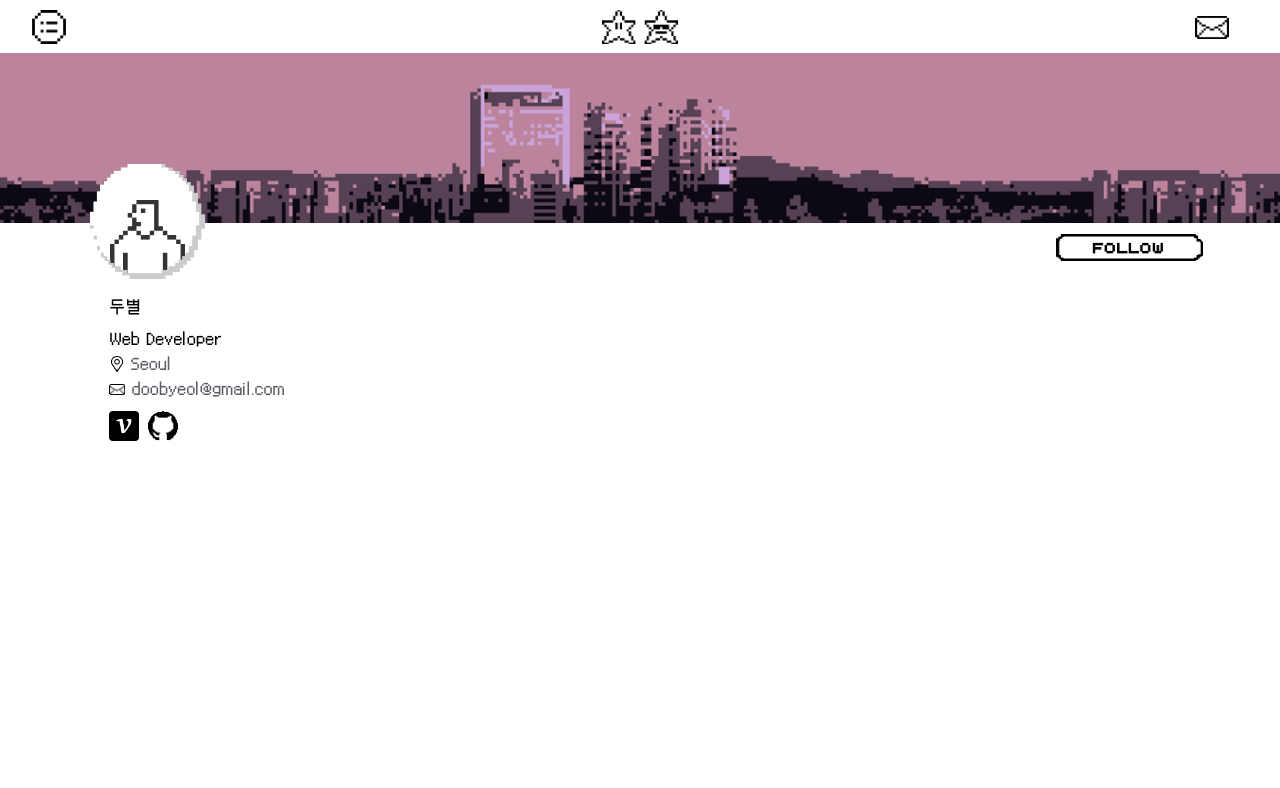
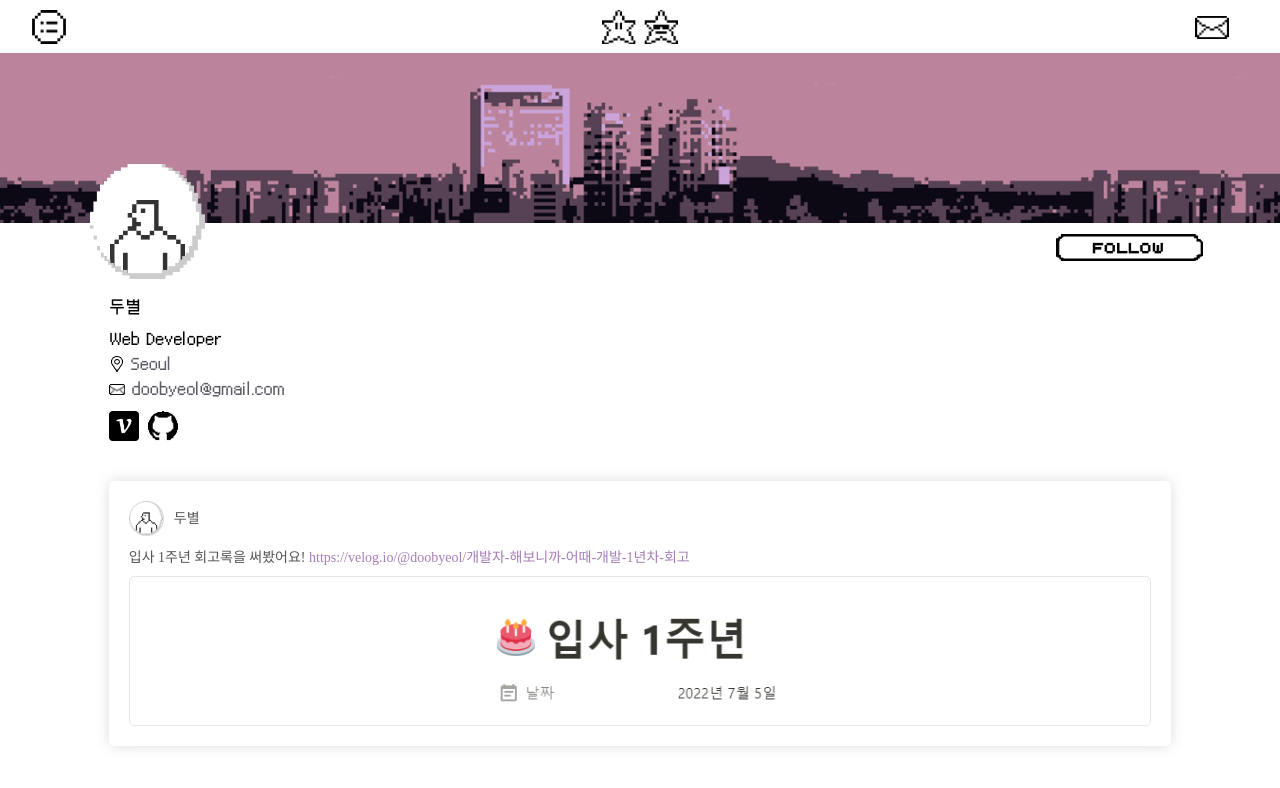
Before and after one commit to doobyeol/portfolio, a Vue app: page / in a window 1280 px wide. Shown: the top 788 px of the page. Built offline with nearby package versions, Linux system fonts and the light colour scheme.

Commit message:
ADD: timeline column component

```diff
--- /dev/null
+++ b/src/components/Profile.vue
@@ -0,0 +1,144 @@
+<script setup lang="ts">
+import { ref, onBeforeMount } from "vue";
+</script>
+
+<template>
+  <div class="content">
+    <div class="cover"></div>
+    <div class="profile">
+      <div class="pic"></div>
+    </div>
+    <div class="button">
+      <a href="https://github.com/doobyeol" target="_blink"></a>
+    </div>
+  </div>
+  <ul class="txt">
+    <li class="name">두별</li>
+    <li>Web Developer</li>
+    <li class="flex gray"><span class="pin"></span> Seoul</li>
+    <li class="flex gray">
+      <a href="mailto:doobyeol@gmail.com">
+        <span class="mail"></span> doobyeol@gmail.com
+      </a>
+    </li>
+    <li class="flex">
+      <a
+        href="https://velog.io/@doobyeol"
+        target="_blink"
+        class="velog icon"
+        title="velog"
+      ></a>
+      <a
+        href="https://github.com/doobyeol"
+        target="_blink"
+        class="github icon"
+        title="github"
+      ></a>
+    </li>
+  </ul>
+</template>
+
+<style scoped>
+.txt li .icon {
+  width: 30px;
+  height: 30px;
+  display: block;
+  background-size: cover;
+  margin: 9px 9px 0 0;
+}
+.gray {
+  color: rgb(91, 92, 101);
+}
+
+.github {
+  background-image: url(/src/assets/img/content/github.png);
+}
+
+.velog {
+  background-image: url(/src/assets/img/content/velog.png);
+  border-radius: 3px;
+}
+
+.pin {
+  width: 16px;
+  height: 16px;
+  margin: 4px 5px 0 0;
+  background-size: cover;
+  background-image: url(/src/assets/img/content/pin.png);
+}
+
+.mail {
+  display: inline-block;
+  width: 16px;
+  height: 11px;
+  background-size: cover;
+  background-image: url(/src/assets/img/header/icon_03.png);
+}
+
+.content {
+  position: relative;
+  width: 100%;
+}
+
+.content > .cover {
+  background-image: url(/src/assets/img/content/cover_13.png);
+  width: 100%;
+  height: 170px;
+  background-size: contain;
+  background-position: center;
+}
+
+.content > .profile {
+  position: absolute;
+  top: 65%;
+  left: 7%;
+}
+
+.content > .profile > .pic {
+  background-image: url("/src/assets/img/content/pic_15.png");
+  width: 115px;
+  height: 115px;
+  background-position: center;
+  background-size: cover;
+}
+
+.content > .button {
+  background-image: url(/src/assets/img/content/button_20.png);
+  width: 147px;
+  height: 27px;
+  background-position: center;
+  background-size: cover;
+  float: right;
+  margin-right: 6%;
+  margin-top: 11px;
+  cursor: pointer;
+}
+
+.content > .button > a {
+  height: 100%;
+  display: block;
+}
+
+.txt {
+  width: 83%;
+  margin: 0 auto;
+  padding: 64px 0 0;
+  color: black;
+}
+
+.txt > li {
+  font-size: 1.3em;
+  line-height: 25px;
+}
+
+.txt > .name {
+  font-size: 1.3em;
+  line-height: 40px;
+}
+
+@media (max-width: 920px) {
+  .content > .cover {
+    background-size: cover;
+  }
+}
+</style>
--- /dev/null
+++ b/src/components/Timeline.vue
@@ -0,0 +1,88 @@
+<script setup lang="ts">
+</script>
+
+<template>
+  <div class="timelineWrap">
+    <div class="content">
+      <div class="profile">
+        <div class="img" />
+        <p class="name">두별</p>
+      </div>
+      <div class="column">
+        <p>
+          입사 1주년 회고록을 써봤어요!
+          <a
+            target="_blink"
+            href="https://velog.io/@doobyeol/개발자-해보니까-어때-개발-1년차-회고"
+            >https://velog.io/@doobyeol/개발자-해보니까-어때-개발-1년차-회고</a
+          >
+        </p>
+        <div class="img">
+          <a
+            target="_blink"
+            href="https://velog.io/@doobyeol/개발자-해보니까-어때-개발-1년차-회고"
+          >
+            <img
+              width="100%"
+              height="100%"
+              src="/src/assets/img/timeline/221130.png"
+            />
+          </a>
+        </div>
+      </div>
+    </div>
+  </div>
+</template>
+
+<style scoped>
+.timelineWrap {
+  width: 100%;
+  margin-top: 40px;
+  font-family: "";
+}
+
+.timelineWrap .content {
+  width: 83%;
+  margin: 40px auto 0;
+  border-radius: 5px;
+  box-shadow: 0px 0px 15px -2px rgb(150 151 158 / 43%);
+  padding: 20px;
+}
+
+.timelineWrap .profile {
+  display: flex;
+}
+.timelineWrap .profile .name {
+  line-height: 35px;
+  padding-left: 10px;
+}
+.timelineWrap .profile .img {
+  width: 35px;
+  height: 35px;
+  border: 1px solid rgba(204, 204, 204, 0.734);
+  border-radius: 20px;
+  background-image: url(/src/assets/img/content/pic_15.png);
+  background-position: center;
+  background-size: cover;
+}
+
+.timelineWrap .column {
+  margin-top: 10px;
+}
+
+.timelineWrap .column a {
+  color: #a67db6;
+}
+.timelineWrap .column .img {
+  width: 100%;
+  height: 150px;
+  background-size: cover;
+  margin-top: 10px;
+  border-radius: 5px;
+  border: 1px solid #e7e7e7;
+}
+
+.timelineWrap .column .img img {
+  object-fit: contain;
+}
+</style>
--- a/src/css/common.css
+++ b/src/css/common.css
@@ -81,7 +81,9 @@ body {
     height: 53px;
 }
 
-.hdrWrap>header {}
+.hdrWrap>header {
+    box-shadow: 0px 14px 30px -15px rgba(150, 151, 158, 0.25);
+}
 
 .hdrWrap>header>ul {
     overflow: hidden;
--- a/src/views/About.vue
+++ b/src/views/About.vue
@@ -73,7 +73,7 @@ function showPopup() {
   max-height: 30px;
   background-image: url(/src/assets/img/mail/emoji.png);
   background-size: cover;
-  margin: 10px 0 0 9px;
+  margin: 6px 0 0 9px;
   flex: 1;
 }
 .input_wrap .input {
@@ -85,7 +85,7 @@ function showPopup() {
 
 .input_wrap .input p {
   width: 100%;
-  margin: 11px 0 0 9px;
+  margin: 7px 0 0 9px;
 }
 
 .input_wrap .send {
--- a/src/views/Home.vue
+++ b/src/views/Home.vue
@@ -1,151 +1,27 @@
 <script setup lang="ts">
 import { ref, onBeforeMount } from "vue";
+import Profile from "@/components/Profile.vue";
+import Timeline from "@/components/Timeline.vue";
 </script>
 
 <template>
-  <div class="content">
-    <div class="cover"></div>
-    <div class="profile">
-      <div class="pic"></div>
-    </div>
-    <div class="button">
-      <a href="https://github.com/doobyeol" target="_blink"></a>
-    </div>
+  <div class="contentWrap">
+    <Profile></Profile>
+    <Timeline></Timeline>
   </div>
-  <ul class="txt">
-    <li class="name">두별</li>
-    <li>Web Developer</li>
-    <!-- <li>doobyeol@gmail.com</li> -->
-    <li class="flex gray"><span class="pin"></span> Seoul</li>
-    <li class="flex gray">
-      <a href="mailto:doobyeol@gmail.com">
-        <span class="mail"></span> doobyeol@gmail.com
-      </a>
-    </li>
-    <li class="flex">
-      <a
-        href="https://velog.io/@doobyeol"
-        target="_blink"
-        class="velog icon"
-        title="velog"
-      ></a>
-      <a
-        href="https://github.com/doobyeol"
-        target="_blink"
-        class="github icon"
-        title="github"
-      ></a>
-    </li>
-  </ul>
 </template>
 
-<style scoped>
+<style>
 .container {
   height: 100vh;
 }
 .flex {
   display: flex;
 }
-.txt li .icon {
-  width: 30px;
-  height: 30px;
-  display: block;
-  background-size: cover;
-  margin: 9px 9px 0 0;
-}
-.gray {
-  color: rgb(91, 92, 101);
-}
 
-.github {
-  background-image: url(/src/assets/img/content/github.png);
-}
-
-.velog {
-  background-image: url(/src/assets/img/content/velog.png);
-  border-radius: 3px;
-}
-
-.pin {
-  width: 16px;
-  height: 16px;
-  margin: 4px 5px 0 0;
-  background-size: cover;
-  background-image: url(/src/assets/img/content/pin.png);
-}
-
-.mail {
-  display: inline-block;
-  width: 16px;
-  height: 11px;
-  background-size: cover;
-  background-image: url(/src/assets/img/header/icon_03.png);
-}
-
-.content {
-  position: relative;
-  width: 100%;
-}
-
-.content > .cover {
-  background-image: url(/src/assets/img/content/cover_13.png);
-  width: 100%;
-  height: 170px;
-  background-size: contain;
-  background-position: center;
-}
-
-.content > .profile {
-  position: absolute;
-  top: 65%;
-  left: 7%;
-}
-
-.content > .profile > .pic {
-  background-image: url("/src/assets/img/content/pic_15.png");
-  width: 115px;
-  height: 115px;
-  background-position: center;
-  background-size: cover;
-}
-
-.content > .button {
-  background-image: url(/src/assets/img/content/button_20.png);
-  width: 147px;
-  height: 27px;
-  background-position: center;
-  background-size: cover;
-  float: right;
-  margin-right: 6%;
-  margin-top: 11px;
-  cursor: pointer;
-}
-
-.content > .button > a {
-  height: 100%;
-  display: block;
-}
-
-.txt {
-  width: 83%;
-  margin: 0 auto;
-  padding: 64px 0 0;
-  color: black;
-}
-
-.txt > li {
-  font-size: 1.3em;
-  line-height: 25px;
-}
-
-.txt > .name {
-  font-size: 1.3em;
-  line-height: 40px;
-}
-
-@media (max-width: 920px) {
-  .content > .cover {
-    background-size: cover;
-  }
+.contentWrap {
+  overflow-y: scroll;
+  height: calc(100vh - 53px);
+  padding-bottom: 40px;
 }
 </style>
```
Also changed, not shown: src/assets/img/timeline/221130.png (added).
